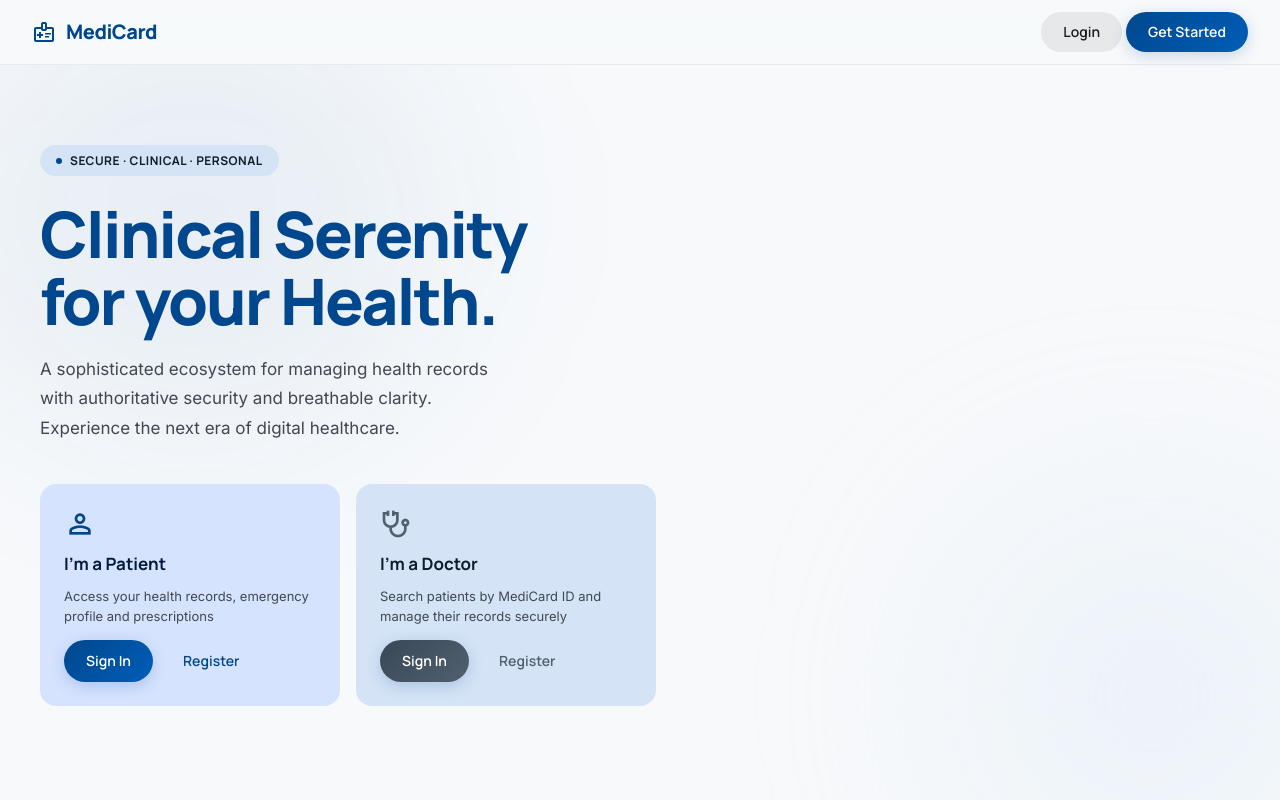
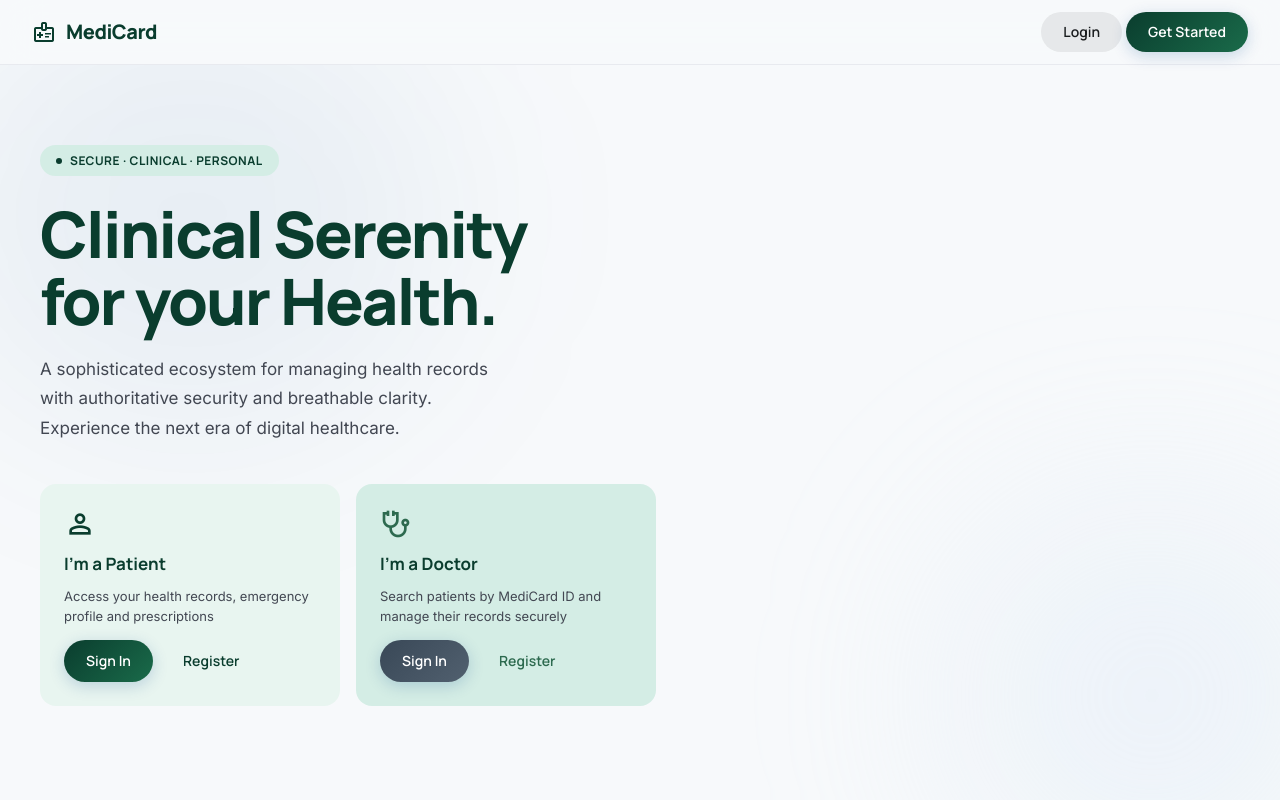
Before and after one commit to husainkhalapur/medicard-frontend, a React (Create React App) app: page / in a window 1280 px wide. Shown: the top 800 px of the page. Built offline with nearby package versions, Linux system fonts and the light colour scheme; no server answers.

Commit message:
Update global.css

```diff
--- a/src/styles/global.css
+++ b/src/styles/global.css
@@ -2,18 +2,20 @@
 @import url('https://fonts.googleapis.com/css2?family=Material+Symbols+Outlined:wght,FILL@100..700,0..1&display=swap');
 
 :root {
-  --primary: #00478d;
-  --primary-container: #005eb8;
-  --primary-fixed: #d6e3ff;
-  --primary-fixed-dim: #a9c7ff;
-  --on-primary: #ffffff;
-  --on-primary-fixed: #001b3d;
-  --on-primary-container: #c8daff;
-  --secondary: #51606f;
-  --secondary-container: #d4e4f6;
-  --on-secondary: #ffffff;
-  --on-secondary-fixed: #0d1d2a;
-  --on-secondary-container: #576675;
+  --primary:                  #0a3d2e;
+  --primary-container:        #1a6b4a;
+  --primary-fixed:            #e8f5f0;
+  --primary-fixed-dim:        #a8d5c2;
+  --on-primary:               #ffffff;
+  --on-primary-fixed:         #0a3d2e;
+  --on-primary-container:     #d4ede5;
+  --secondary:                #2d6a4f;
+  --secondary-container:      #d4ede5;
+  --secondary-fixed:          #d4ede5;
+  --secondary-fixed-dim:      #a8d5c2;
+  --on-secondary:             #ffffff;
+  --on-secondary-fixed:       #0a3d2e;
+  --on-secondary-container:   #1a4d37;
   --tertiary: #793100;
   --tertiary-fixed: #ffdbcb;
   --tertiary-fixed-dim: #ffb691;
@@ -49,7 +51,7 @@
   --shadow-ambient: 0 2px 12px rgba(25,28,30,0.06);
   --shadow-elevated: 0 8px 32px rgba(25,28,30,0.10);
   --transition: all 0.2s cubic-bezier(0.4,0,0.2,1);
-  --hero-gradient: linear-gradient(135deg, #00478d 0%, #005eb8 100%);
+  --hero-gradient: linear-gradient(135deg, #0a3d2e 0%, #1a6b4a 100%);
 }
 
 *, *::before, *::after { box-sizing: border-box; margin: 0; padding: 0; }
```
